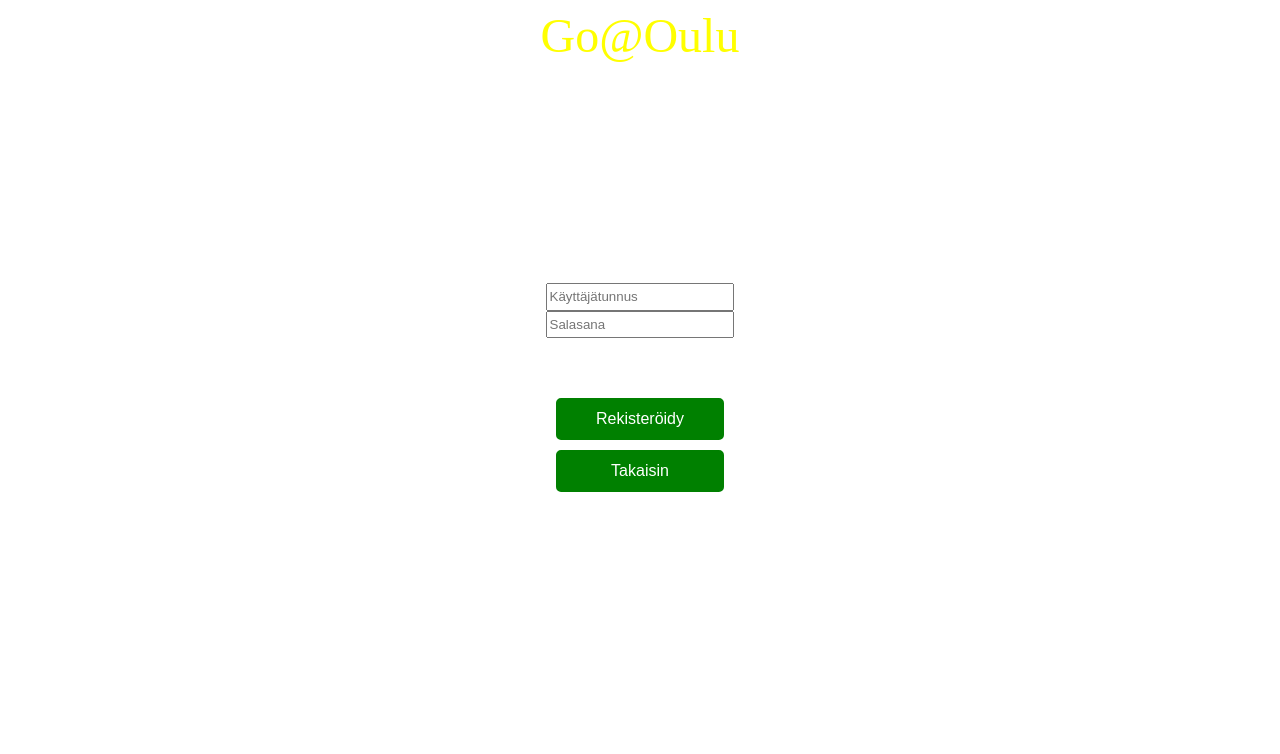
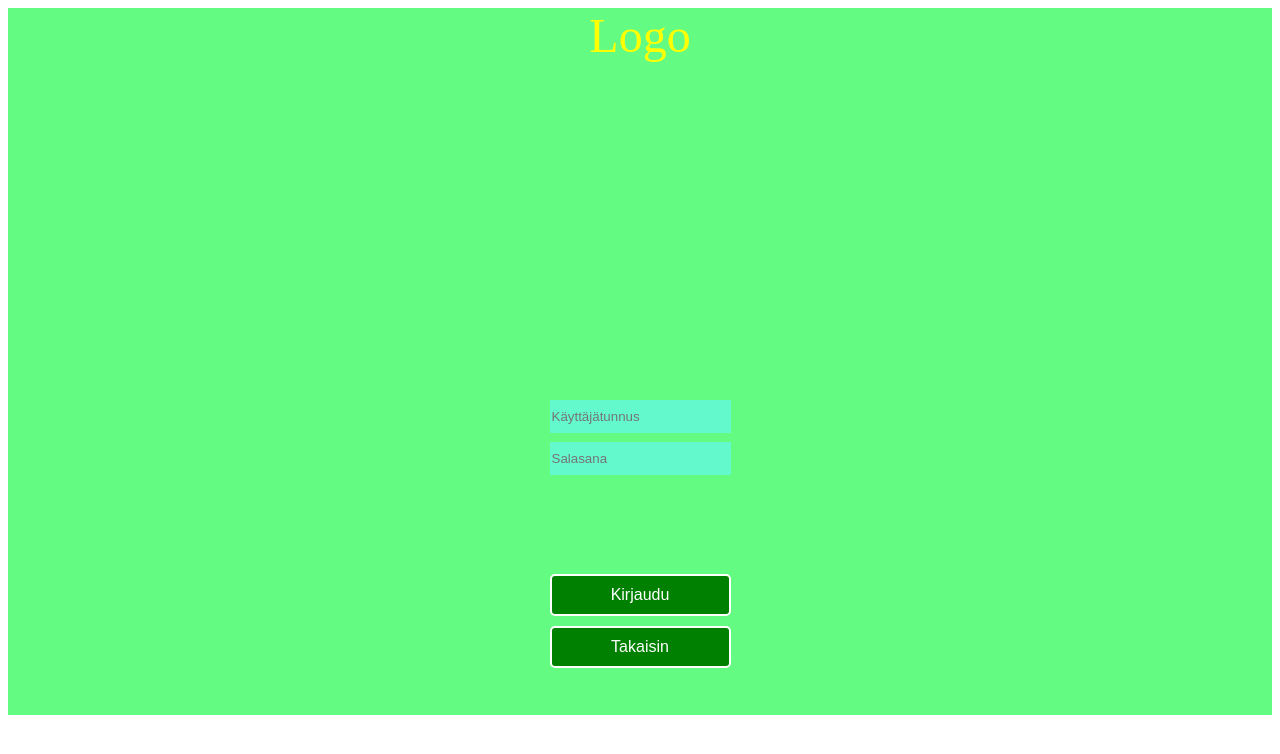
Before and after one commit to Jerppuu/Go-Oulu, a React (Create React App) app: page / in a window 1280 px wide. Shown: the top 754 px of the page. Built offline with nearby package versions, Linux system fonts and the light colour scheme.

Commit message:
Working on logIn and designing the logo.

```diff
--- a/src/App.js
+++ b/src/App.js
@@ -9,7 +9,7 @@ class App extends React.Component {
     render() {
         return (
             <div>
-                <Register/>
+                <Login/>
             </div>
         );
     }
--- a/src/Login.js
+++ b/src/Login.js
@@ -4,8 +4,9 @@ class Login extends Component {
     render() {
         return (
                 <div className="loginRegisterGrid">
+
                     <header>
-                        Go@Oulu
+                        Logo
                     </header>
 
                     <div className="loginInput">
@@ -19,6 +20,9 @@ class Login extends Component {
 
 
                     </div>
+                    <div className="footer">
+
+                    </div>
 
                 </div>
 
--- a/src/index.css
+++ b/src/index.css
@@ -12,6 +12,7 @@
     grid-template-rows: 0.5fr 4fr 1fr 1fr auto 0.5fr;
     justify-content: center;
     text-align: center;
+    background-color: #64FB83;
 }
 
 .mapGrid{
@@ -31,6 +32,7 @@ header{
     color: yellow;
     font-size: xxx-large;
     justify-content: center;
+
 }
 
 .startButtons{
@@ -50,7 +52,7 @@ header{
 .button{
     background-color: green;
     color: white;
-    border: 2px solid green;
+    border: 2px solid white;
     border-radius: 5px;
     padding: 10px 5px;
     text-align: center;
@@ -65,6 +67,7 @@ header{
     border: 2px solid green;
     background-color: white;
     color: green;
+    font-weight: bold;
 }
 
 .footerButton{
@@ -89,7 +92,14 @@ header{
     display: grid;
     grid-template-rows: auto;
     grid-row: 3;
-    padding-inline: 5px;
+    padding-inline: 15px;
+}
+.loginInput input{
+    margin-bottom: 5%;
+    border: none;
+    padding-bottom: 5%;
+    padding-top: 5%;
+    background-color: #63f9cc;
 }
 
 .placeList{
```
Also changed, not shown: 1 other file (tests, documents, lock files or other folders).
